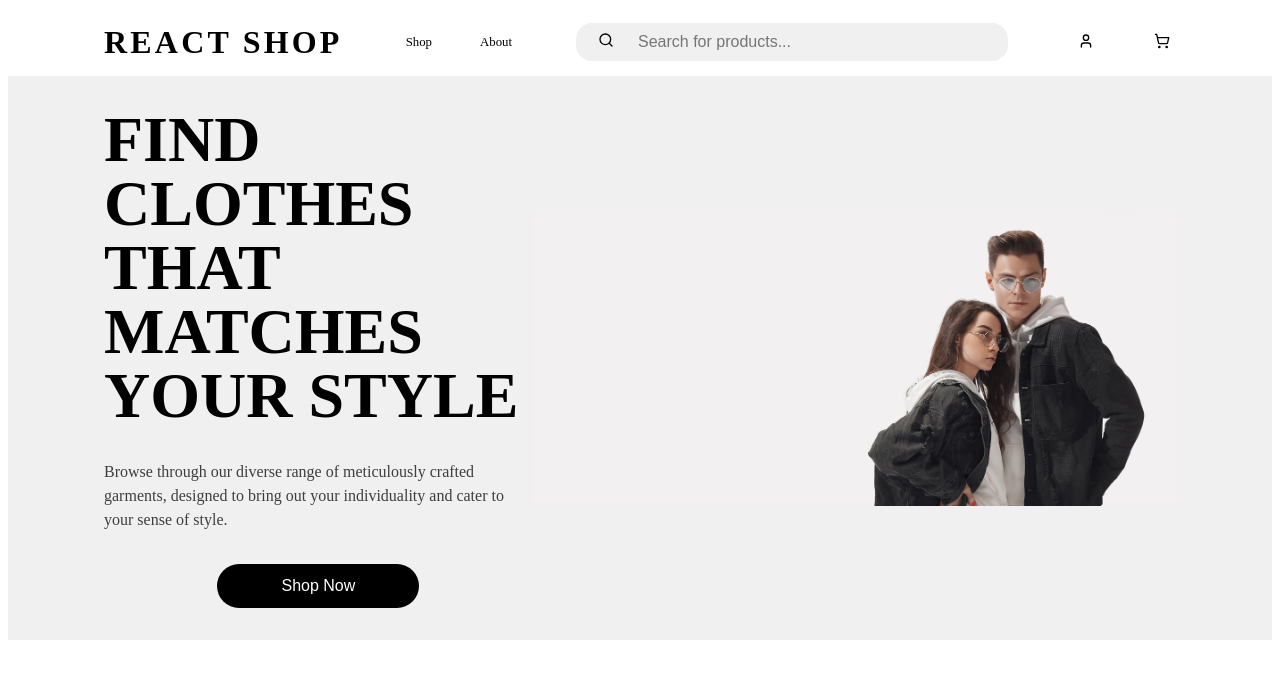
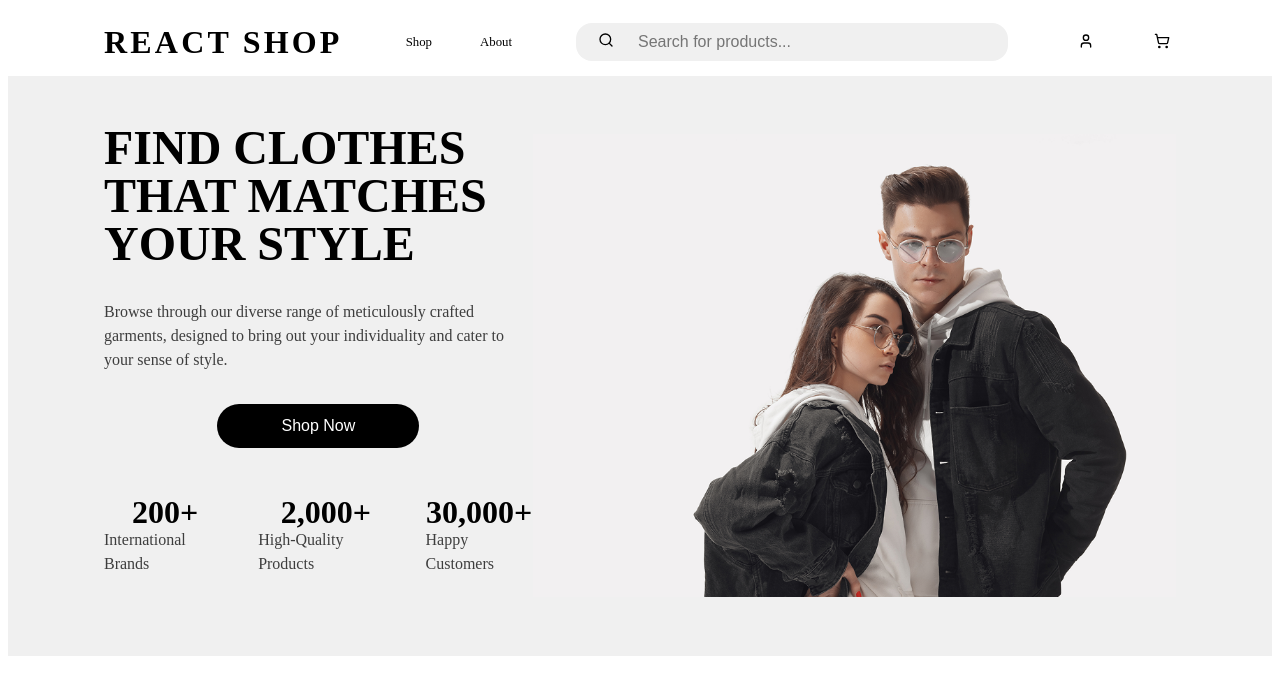
Before and after one commit to lucasshira/react-shop, a React (Vite) app: page / in a window 1280 px wide. Shown: the top 694 px of the page. Built offline with nearby package versions, Linux system fonts and the light colour scheme; the HTML template or start-up script is replaced by a standard one.

Commit message:
feat: finish Home component

```diff
--- a/package.json
+++ b/package.json
@@ -10,6 +10,7 @@
     "preview": "vite preview"
   },
   "dependencies": {
+    "axios": "^1.9.0",
     "lucide-react": "^0.488.0",
     "react": "^19.0.0",
     "react-dom": "^19.0.0",
--- a/src/pages/Home.module.scss
+++ b/src/pages/Home.module.scss
@@ -1,17 +1,18 @@
 .container {
   display: flex;
-  justify-content: space-between;
+  justify-content: space-evenly;
   align-items: center;
-  padding: 2rem 6rem;
-  max-height: 663px;
+  padding: 3rem 6rem;
+  max-height: none;
   background-color: #f0f0f0;
 
   img {
     flex: 1;
     max-width: 60%;
     width: 100%;
+    height: 463px;
     object-fit: cover;
-    object-position: center;
+    object-position: right;
   }
 }
 
@@ -23,7 +24,7 @@
   h2 {
     color: black;
     font-weight: 900;
-    font-size: 4rem;
+    font-size: 3rem;
     line-height: 1;
     text-transform: uppercase;
     margin: 0;
@@ -50,3 +51,33 @@
   flex-direction: column;
   align-items: center;
 }
+
+.stats {
+  display: flex;
+  justify-content: space-between;
+  align-items: center;
+  padding: 2rem 0;
+  background-color: #f0f0f0;
+  gap: 2rem;
+
+  div {
+    display: flex;
+    flex-direction: column;
+    align-items: center;
+    justify-content: start;
+
+    h3 {
+      color: black;
+      font-weight: 900;
+      font-size: 2rem;
+      line-height: 1;
+      margin: 0;
+    }
+
+    p {
+      color: #000000be;
+      line-height: 1.5;
+      margin: 0;
+    }
+  }
+}
--- a/src/pages/Home.tsx
+++ b/src/pages/Home.tsx
@@ -9,6 +9,23 @@ export default function Home() {
         <h2>Find clothes that matches your style</h2>
         <p>Browse through our diverse range of meticulously crafted garments, designed to bring out your individuality and cater to your sense of style.</p>
         <button>Shop Now</button>
+
+        <div className={styles.stats}>
+          <div>
+            <h3>200+</h3>
+            <p>International Brands</p>
+          </div>
+
+          <div>
+            <h3>2,000+</h3>
+            <p>High-Quality Products</p>
+          </div>
+
+          <div>
+            <h3>30,000+</h3>
+            <p>Happy Customers</p>
+          </div>
+        </div>
       </div>
 
       <img src={HomeImg} alt="" />
```
Also changed, not shown: 1 other file (tests, documents, lock files or other folders).
